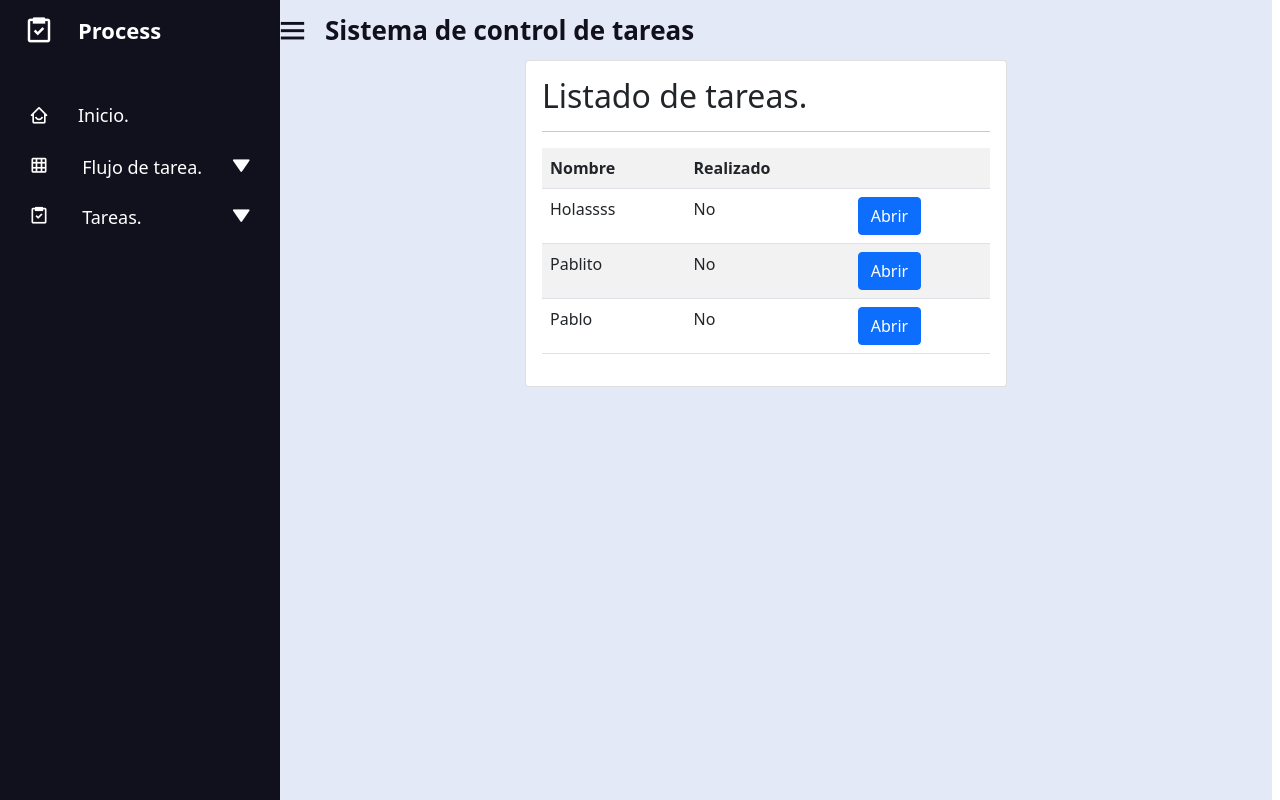
After one commit to pabluwu/portafolio, a Django app: page /listar/tarea in a window 1280 px wide. The commit adds this page. Run offline with Django 3.2, Linux system fonts and the light colour scheme; a user stored in the database is signed in; data comes from the database, SQL or seed files in the repository; both versions use the stored data as it was after the commit.

Commit message:
listar/modificar flujos y tareas

```diff
--- a/mysite/process/templates/process/base.html
+++ b/mysite/process/templates/process/base.html
@@ -21,12 +21,12 @@
         </div>
         <ul class="nav-links">
             <li>
-                <a href="">
+                <a href="{% url 'proyecto' %}">
                     <i class='bx bx-home-smile' ></i>
                     <span class="link_name">Inicio.</span>
                 </a>
                 <ul class="sub-menu blank">
-                    <li><a href="" class="link_name">Inicio.</a></li>
+                    <li><a href="{% url 'proyecto' %}" class="link_name">Inicio.</a></li>
                 </ul>
             </li>
             <li>
@@ -46,9 +46,31 @@
                 </div>
                 <ul class="sub-menu">
                     <li><a href="" class="link_name">Flujo de tareas.</a></li>
-                    <li><a href="">Agregar Flujo</a></li>
-                    <li><a href="">Listar Flujos</a></li>
+                    <li><a href="{% url 'agregar_flujo_tarea' %}">Agregar Flujo</a></li>
+                    <li><a href="{% url 'listar_flujo_tareas' %}">Listar Flujos</a></li>
                     <li><a href="">Modificar Flujos</a></li>
+                </ul>
+            </li>
+            <li>
+                <div class="iocn-link">
+                    <!-- <a href="">
+                        <i class='bx bx-grid' ></i>
+                        <span class="link_name">Flujo de tarea.</span>
+                    </a> -->
+                    <div class="link_name_parent">
+                        <i class='bx bx-task' ></i>
+                        <span class="link_name">Tareas.</span>
+                    </div>
+
+
+
+                    <i class='bx bxs-down-arrow arrow' ></i>
+                </div>
+                <ul class="sub-menu">
+                    <li><a href="" class="link_name">Tareas.</a></li>
+                    <li><a href="{% url 'agregar_tarea' %}">Agregar Tarea</a></li>
+                    <li><a href="{% url 'listar_tareas' %}">Listar Tareas</a></li>
+                    <li><a href="">Modificar Tarea</a></li>
                 </ul>
             </li>
         </ul>
@@ -57,7 +79,7 @@
     <section class="home-section">
         <div class="home-content">
             <i class='bx bx-menu' ></i>
-            <span class="text">Drop Down Sidebar</span>
+            <span class="text">Sistema de control de tareas</span>
         </div>
         {% block content %}
         {% endblock %}
--- /dev/null
+++ b/mysite/process/templates/process/tarea/listar_tarea.html
@@ -0,0 +1,36 @@
+{% extends 'process/base.html'%}
+{% block content %}
+<div class="container col-12 col-md-6 offset-md-3">
+    <div class="card">
+        <div class="card-body">
+            <h2>Listado de tareas.</h2>
+            <hr>
+            <table class="table table-striped table-hover table-responsive-sm">
+                <tr>
+                    <th>Nombre </th>
+                    <th>Realizado</th>
+                    <th></th>
+                </tr>
+                {% for p in tareas %}
+                <tr>
+                    <td>{{ p.nombre | title }}</td>
+                    <td>
+                        {% if p.realizado %}
+                        Si
+                        {% else %}
+                        No
+                        {% endif %}
+
+                    </td>
+                    <!-- <td>{{ p.fechaCreacion | title }}</td> -->
+                    <td>
+                        <a href="{% url 'modificar_tarea' p.id%}" class="btn btn-primary">Abrir</a>
+                    </td>
+                </tr>
+                {% endfor %}
+            </table>
+        </div>
+    </div>
+
+</div>
+{% endblock %}
--- a/mysite/process/urls.py
+++ b/mysite/process/urls.py
@@ -6,6 +6,10 @@ urlpatterns=[
     path('proyecto',views.proyecto, name="proyecto"),
     path('login', auth_views.LoginView.as_view(template_name='registration/login.html'), name="login"),
     path('agregar/flujo_tarea', views.agregar_flujo_tarea, name="agregar_flujo_tarea"),
-    path('agregar/tarea', views.agregar_tarea, name="agregar_flujo_tarea"),
+    path('agregar/tarea', views.agregar_tarea, name="agregar_tarea"),
+    path('listar/tarea', views.listar_tareas, name="listar_tareas"),
+    path('listar/flujo_tarea', views.listar_flujo_tareas, name="listar_flujo_tareas"),
+    path('modificar/tarea/<id>', views.modificar_tarea, name="modificar_tarea"),
+    path('modificar/flujo_tarea/<id>', views.modificar_flujo_tarea, name="modificar_flujo_tarea"),
 
 ]
--- a/mysite/process/views.py
+++ b/mysite/process/views.py
@@ -1,14 +1,19 @@
-from django.shortcuts import render, redirect
+from django.shortcuts import render, redirect, get_object_or_404
 from django.contrib.auth import authenticate, login
 from django.http import HttpResponse
+from django.contrib.auth.decorators import login_required
 from . import forms
+from . import models
 
+@login_required()
 def index(request):
-    return render(request, 'registration/login.html')
+    return render(request, 'process/project.html')
+
 
 def proyecto(request):
     return render(request, 'process/project.html')
 
+@login_required()
 def agregar_flujo_tarea(request):
     data = {
         'form': forms.FlujoTareaForm()
@@ -21,9 +26,9 @@ def agregar_flujo_tarea(request):
         else:
             data["form"] = formulario
 
-    return render(request, 'process/agregar_flujo_tarea.html', data)
+    return render(request, 'process/flujo_tarea/agregar_flujo_tarea.html', data)
 
-
+@login_required()
 def agregar_tarea(request):
     data= {
         'form': forms.TareaForm()
@@ -35,8 +40,55 @@ def agregar_tarea(request):
             data["mensaje"] = "Guardado correctamente."
         else:
             data["form"] = formulario
-    return render(request, 'process/agregar_tarea.html', data)
+    return render(request, 'process/tarea/agregar_tarea.html', data)
 
+@login_required()
+def listar_tareas(request):
+    tareas = models.Tarea.objects.all()
+    data = {
+        'tareas':tareas
+    }
+    return render(request, 'process/tarea/listar_tarea.html', data)
+
+@login_required()
+def listar_flujo_tareas(request):
+    flujo_tareas = models.FlujoTarea.objects.all()
+    data = {
+        'flujo_tareas':flujo_tareas
+    }
+    return render(request, 'process/flujo_tarea/listar_flujo_tareas.html', data)
+
+@login_required()
+def modificar_tarea(request, id):
+    tarea = get_object_or_404(models.Tarea, id=id)
+
+    data={
+        'form': forms.TareaForm(instance=tarea)
+    }
+
+    if request.method == 'POST':
+        formulario = forms.TareaForm(data=request.POST, instance=tarea, files=request.FILES)
+        if formulario.is_valid():
+            formulario.save()
+            return redirect(to="listar_tareas")
+        data["form"] = formulario
+    return render(request,'process/tarea/modificar_tarea.html', data)
+
+@login_required()
+def modificar_flujo_tarea(request, id):
+    flujo_tarea = get_object_or_404(models.FlujoTarea, id=id)
+
+    data={
+        'form': forms.FlujoTareaForm(instance=flujo_tarea)
+    }
+
+    if request.method == 'POST':
+        formulario = forms.FlujoTareaForm(data=request.POST, instance=flujo_tarea, files=request.FILES)
+        if formulario.is_valid():
+            formulario.save()
+            return redirect(to="listar_flujo_tareas")
+        data["form"] = formulario
+    return render(request,'process/flujo_tarea/modificar_flujo_tarea.html', data)
 
 
 # Create your views here.
```
Also changed, not shown: mysite/process/templates/process/flujo_tarea/listar_flujo_tareas.html (added, +27 -0 lines), mysite/process/templates/process/flujo_tarea/modificar_flujo_tarea.html (added, +35 -0 lines), mysite/process/templates/process/project.html (+7 -1 lines), mysite/process/templates/process/tarea/modificar_tarea.html (added, +35 -0 lines), mysite/db.sqlite3, mysite/process/templates/process/flujo_tarea/agregar_flujo_tarea.html (renamed from mysite/process/templates/process/agregar_flujo_tarea.html), mysite/process/templates/process/tarea/agregar_tarea.html (renamed from mysite/process/templates/process/agregar_tarea.html).
